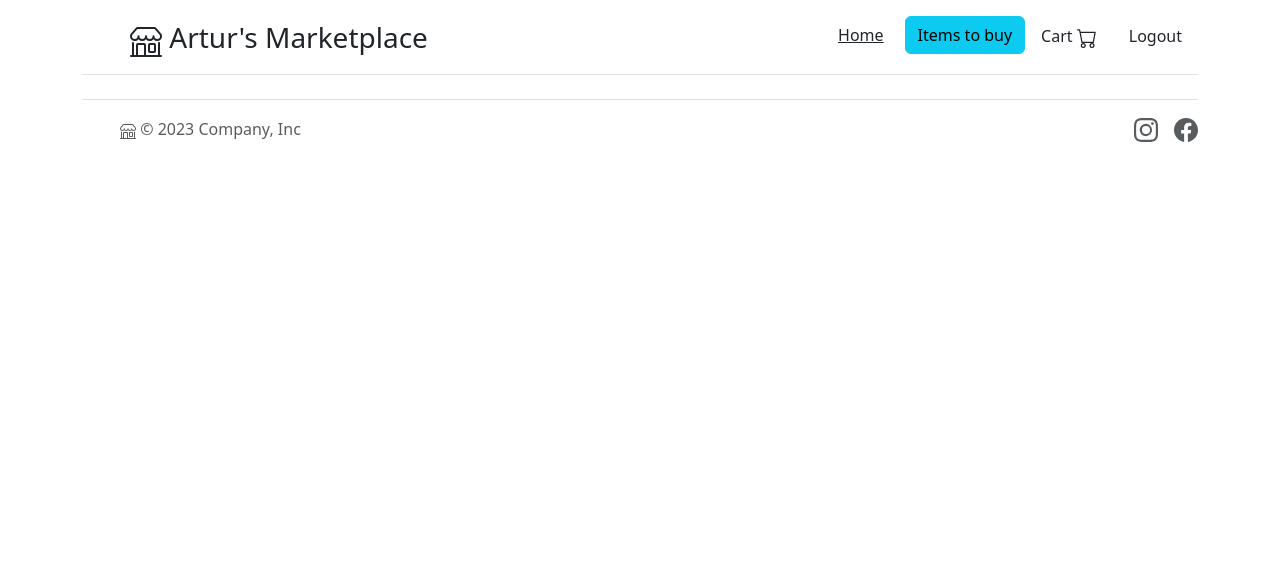
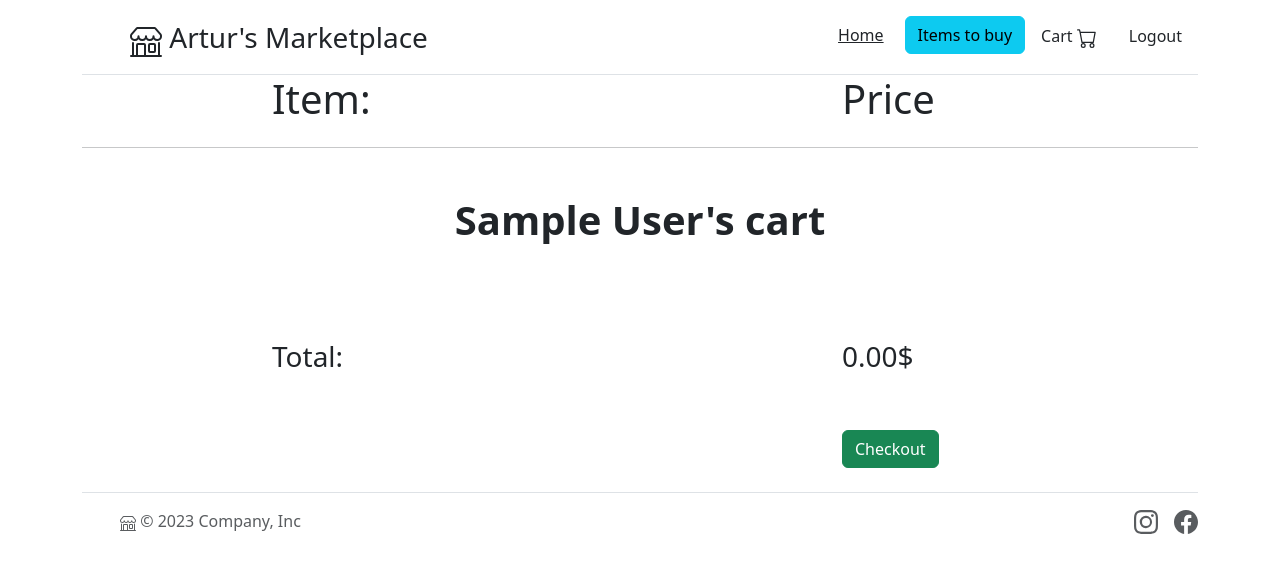
Before and after one commit to ArturrrZ/Project_Commerce_Web, a Flask app: page /cart in a window 1280 px wide. Shown: the top 573 px of the page. Run offline with Flask 3, Linux system fonts and the light colour scheme; the visitor is signed in with stand-in values (Sample User, id 1); data that the repository does not hold is empty; some libraries are stand-ins or nearby versions.

Commit message:
flash messages and minor changes

```diff
--- a/main.py
+++ b/main.py
@@ -1,4 +1,4 @@
-from flask import Flask, render_template,redirect, flash, url_for
+from flask import Flask, render_template,redirect, flash, url_for, request
 from flask_sqlalchemy import SQLAlchemy
 from sqlalchemy.orm import relationship
 from flask_bootstrap import Bootstrap5
@@ -9,7 +9,7 @@ from forms import RegisterForm,LoginForm
 app=Flask(__name__)
 app.config['SECRET_KEY']="asdxzcz124aASDzzxc23145asfzzx"
 
-app.config['SQLALCHEMY_DATABASE_URI']=('sqlite:///database.db')
+app.config['SQLALCHEMY_DATABASE_URI']='sqlite:///database.db'
 db = SQLAlchemy()
 db.init_app(app)
 
@@ -21,7 +21,7 @@ def load_user(user_id):
     return db.get_or_404(User,user_id)
 
 class User(UserMixin,db.Model):
-    __tablename__ = "User"
+    __tablename__ = "user"
     id=db.Column(db.Integer, primary_key=True)
     email=db.Column(db.String(250),unique=True,nullable=False)
     password=db.Column(db.String(250),nullable=False)
@@ -30,12 +30,14 @@ class User(UserMixin,db.Model):
     items = relationship("Item", back_populates="owner")
 class Item(db.Model):
     __tablename__ = "items"
-    id=db.Column(db.Integer, primary_key=True)
-    title=db.Column(db.String(250),unique=True)
+    id=db.Column(db.Integer, primary_key=True,unique=True)
+    key=title=db.Column(db.String(250),unique=False)
+    title=db.Column(db.String(250),unique=False)
     price=db.Column(db.Integer,unique=False)
     #
+    user_id = db.Column(db.Integer, db.ForeignKey("user.id"))
     owner = relationship("User", back_populates="items")
-    kid_id = db.Column(db.Integer, db.ForeignKey("User.id"))
+
 
 with app.app_context():
     db.create_all()
@@ -144,10 +146,16 @@ def find_key_by_value(dictionary, search_value):
 @app.route("/")
 def home():
     print(current_user.is_authenticated)
+    user = None
     if current_user.is_authenticated:
         print("LOGGED")
+        user = db.get_or_404(User, current_user.id)
 
-    return render_template('home.html',current_user=current_user)
+
+
+
+
+    return render_template('home.html',current_user=current_user,user=user)
 
 @app.route("/check_father")
 def check():
@@ -175,6 +183,7 @@ def register():
         if find_user:
             #TODO no see
             flash("You've already signed up with that email, log in instead!")
+
             return redirect(url_for('login'))
         else:
             new_user=User(
@@ -201,7 +210,7 @@ def login():
         find_user = db.session.execute(db.select(User).where(User.email == email)).scalar()
         if not find_user:
             flash("Invalid email, try again.")
-            return redirect(url_for('login'))
+            return redirect(url_for('register'))
         elif not check_password_hash(find_user.password, password):
             flash('Invalid password, try again')
             return redirect(url_for('login'))
@@ -226,12 +235,22 @@ def logout():
     print("you logged out")
     return redirect(url_for('home'))
 
-@app.route("/cart")
+@app.route("/cart",methods=['POST','GET'])
 def cart():
     if not current_user.is_authenticated:
         return redirect('login')
     print(current_user.id)
-    return render_template('cart.html')
+    user=db.get_or_404(User,current_user.id)
+    if user:
+        total=0
+        for item in user.items:
+            total += item.price
+    if request.method=='POST':
+        flash("It's just a study project not a commercial one. However, thank you for interest!")
+
+
+    return render_template('cart.html', total=total,user=user)
+
 
 @app.route("/add_item/<price>")
 def add_item(price):
@@ -245,17 +264,39 @@ def add_item(price):
 
     if result is not None:
         print(f"The item with price {price_int} is associated with the key '{result}'")
+        user=current_user
+        item = Item.query.filter_by(key=result, user_id=user.id).first()
+        if item:
+            # flash("You've already added this item to your cart.")
+             pass
+        else:
+            new_item=Item(
+                key=result,
+                title=ITEMS_FOR_SALE[result]['title'],
+                price=price,
+                user_id=user.id
+            )
+            db.session.add(new_item)
+            db.session.commit()
+            flash("Item added to your cart successfully.")
+            return redirect(url_for('cart'))
+
     else:
         print(f"No item found with price {price_int}")
-    #db.getor404
-    #if item:
-    #flash u added that already
-    #else:
-    #current_user related database add (item)
-    #add price
-    #redirect to cart
-    #and show its own cart
-    return render_template('test.html',price=price)
+
+    return redirect(url_for('cart'))
+
+
+@app.route("/delete<item_id>")
+@login_required
+def delete(item_id):
+    item=db.get_or_404(Item,item_id)
+    if item:
+        db.session.delete(item)
+        db.session.commit()
+        return redirect("cart")
+
+
 
 
 
--- a/templates/cart.html
+++ b/templates/cart.html
@@ -1,2 +1,64 @@
 {%extends 'father_template.html'%}
 {%block title %}Cart{%endblock%}
+{%block main%}
+
+<div class="container">
+    <div class="row">
+
+        <div class="col-lg-6 offset-2">
+
+            <h1>Item:</h1>
+        </div>
+
+        <div class="col-lg-3">
+            <h1>Price</h1>
+        </div>
+
+    </div>
+<hr>
+</div>
+
+
+<div class="container mt-5">
+    <div class="row">
+        <div class=" mb-5 col-lg-12 text-center display-6 fw-bold">{{user.name}}'s cart</div>
+        {%for item in user.items%}
+        <div class="col-lg-6 offset-2">
+
+            <h3>{{item.title}} </h3>
+        </div>
+
+        <div class="col-lg-3">
+            <h3>{{item.price}}.00 <a href="{{url_for('delete',item_id=item.id)}}">x</a></h3>
+
+
+        </div>
+        {%endfor%}
+
+        <div class="col-lg-6 offset-2 mt-5">
+
+            <h3>Total:</h3>
+            <div class="mt-5">
+            {% with messages = get_flashed_messages() %}
+            {% if messages %}
+            {% for message in messages %}
+            <p class="flash">{{ message }}</p>
+            {% endfor %}
+            {% endif %}
+            {% endwith %}
+                </div>
+        </div>
+
+        <div class="col-lg-3 mt-5">
+            <h3>{{total}}.00$</h3>
+            <form method="POST" action="{{ url_for('cart') }}">
+             <button type="submit" class="btn btn-success mt-5">Checkout</button>
+            </form>
+        </div>
+
+    </div>
+
+</div>
+
+
+{%endblock%}
--- a/templates/father_template.html
+++ b/templates/father_template.html
@@ -5,6 +5,8 @@
     <title>{%block title%}{%endblock%}</title>
     {{ bootstrap.load_css() }}
     {%block style%}
+    <link rel="stylesheet" href="./static/css/styles.css">
+
     {%endblock%}
 </head>
 <body>
--- a/templates/home.html
+++ b/templates/home.html
@@ -11,6 +11,9 @@
     <div class="row text-center" style="padding-top: 200px" >
         <div class="">
         <h1 class="display-1 fw-bold ">Welcome!</h1>
+        {%if user%}
+        <h2 class="display-2 fw-bold ">{{user.name}}</h2>
+        {%endif%}
             </div>
         <div class="my-5 pb-5">
             <p>Artur's marketplace it is the best place to buy used stuff ever!</p>
--- a/templates/item_separate.html
+++ b/templates/item_separate.html
@@ -54,7 +54,7 @@
          <button class="btn btn-success" type="button">Add to cart</button>
           </a>
           {%else%}
-          <a href="{{url_for('login')}}">
+          <a href="{{url_for('register')}}">
          <button class="btn btn-success" type="button">Add to cart</button>
           </a>
           {%endif%}
```
Also changed, not shown: templates/login.html (+7 -0 lines), templates/register.html (+7 -0 lines).
